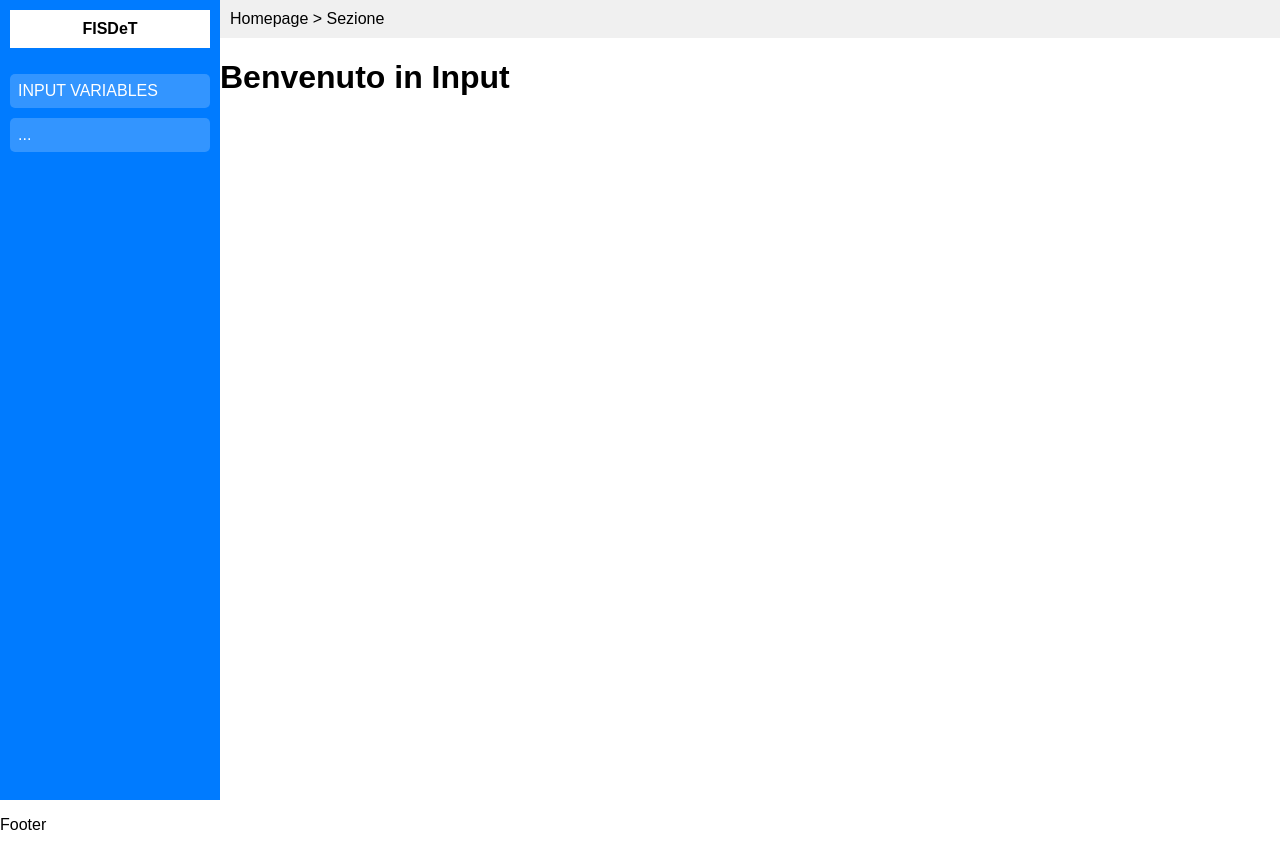
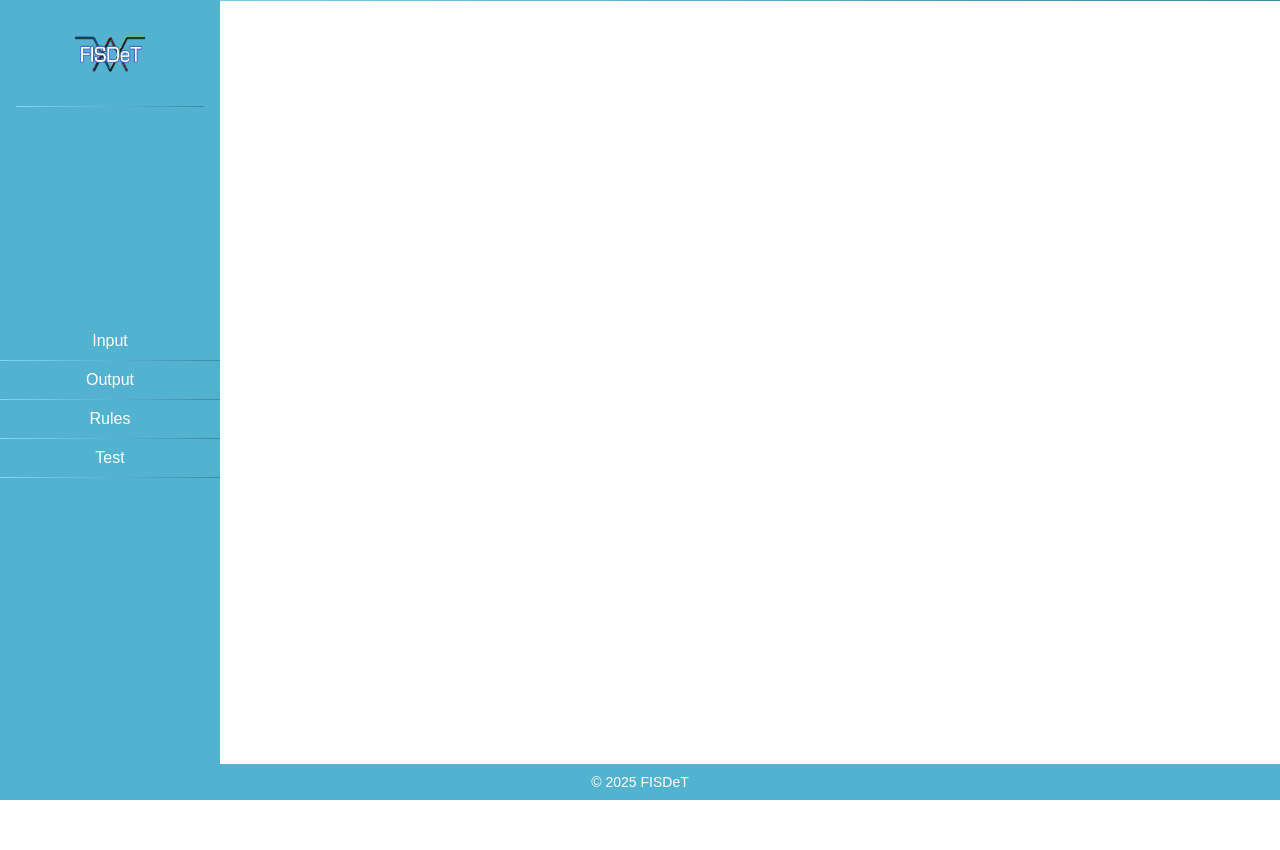
Before and after one commit to Andre56781/fisdet-tesi, a Flask app: page /input/ in a window 1280 px wide. After the commit the page ends 800 px from the top, so only its background shows below. Run offline with Flask 3, Linux system fonts and the light colour scheme.

Commit message:
SideMenu + Logo

```diff
--- a/flaskr/static/css/style.css
+++ b/flaskr/static/css/style.css
@@ -1,91 +1,88 @@
-body, html {
-    margin: 0;
-    padding: 0;
-    font-family: Arial, sans-serif;
+/* Azzeramento dei margini e padding di default */
+* {
+  margin: 0;
+  padding: 0;
+  box-sizing: border-box;
 }
 
-.container {
-    display: flex;
-    height: 100vh;
+body {
+  font-family: Arial, sans-serif;
 }
 
-.sidebar {
-    width: 200px;
-    background: #007BFF;
-    color: white;
-    display: flex;
-    flex-direction: column;
-    padding: 10px;
+/* Sidemenu laterale */
+.sidemenu {
+  position: fixed;
+  width: 220px;
+  height: 100vh;
+  background-color: #52b2cf;
+  padding: 1rem;
+  color: #fff;
+  display: flex;
+  flex-direction: column;
+  align-items: center;
 }
 
-.logo {
-    background: white;
-    color: black;
-    text-align: center;
-    padding: 10px;
-    font-weight: bold;
-    margin-bottom: 10px;
+/* Sezione logo */
+.logo-section {
+  text-align: center;
+  width: 100%;
+  margin-bottom: 1rem;
 }
 
-nav ul {
-    list-style: none;
-    padding: 0;
+.logo-section img {
+  max-width: 70px;
+  height: auto;
 }
 
-nav ul li {
-    margin: 10px 0;
+/* Divider con gradiente */
+.divider {
+  height: 1px;
+  width: 100%;
+  background: linear-gradient(to left, #3a8ba3, #7fd9ff);
 }
 
-nav ul li a {
-    display: flex;
-    align-items: center;
-    color: white;
-    text-decoration: none;
-    padding: 8px;
-    background: rgba(255, 255, 255, 0.2);
-    border-radius: 5px;
+/* Menu di navigazione */
+.nav-menu {
+  position: absolute;
+  top: 50%;
+  transform: translateY(-50%);
+  width: 100%;
 }
 
-nav ul li a:hover {
-    background: rgba(255, 255, 255, 0.4);
+/* Bottoni della navigazione */
+.nav-menu a {
+  display: block;
+  width: 100%;
+  padding: 10px 0;
+  text-align: center;
+  color: #fff;
+  text-decoration: none;
+  border-bottom: 1px solid;
+  border-image: linear-gradient(to left, #3a8ba3, #7fd9ff) 1;
+  transition: background 0.3s;
 }
 
-/* Indicatori colorati */
-.dot {
-    width: 10px;
-    height: 10px;
-    border-radius: 50%;
-    display: inline-block;
-    margin-right: 8px;
+/* Effetto hover */
+.nav-menu a:hover {
+  background: linear-gradient(to left, #3a8ba3, #7fd9ff);
+  color: #fff;
 }
 
-.yellow { background: yellow; }
-.red { background: red; }
-.green { background: green; }
-
-.content {
-    flex-grow: 1;
-    display: flex;
-    flex-direction: column;
+/* Footer fisso in basso */
+.footer {
+  position: absolute;
+  bottom: 0;
+  width: 100%;
+  color: white;
+  background-color: #52b2cf;
+  padding: 10px 0;
+  text-align: center;
+  font-size: 14px;
 }
 
-.breadcrumb {
-    background: #f0f0f0;
-    padding: 10px;
+/* Divider sopra il footer */
+.footer-divider {
+  height: 1px;
+  width: 100%;
+  background: linear-gradient(to left, #3a8ba3, #7fd9ff);
 }
-
-.main-content {
-    flex-grow: 1;
-    background: #d3d3d3;
-    display: flex;
-    align-items: center;
-    justify-content: center;
-    font-size: 24px;
-    font-weight: bold;
-}
-
-.footer {
-    background: #c0c0c0;
-    text-align: center;
-    padding: 10px;
-}
--- a/flaskr/templates/base.html
+++ b/flaskr/templates/base.html
@@ -4,30 +4,34 @@
     <meta charset="UTF-8">
     <meta name="viewport" content="width=device-width, initial-scale=1.0">
     <title>{% block title %}Titolo Pagina{% endblock %}</title>
-    <link rel="stylesheet" href="{{ url_for('static', filename='css/style.css') }}">
+    <link rel="stylesheet" href="{{ url_for('static', filename='/css/style.css') }}">
 </head>
 <body>
-    <div class="container">
-        <aside class="sidebar">
-            <div class="logo">FISDeT</div>
-            <nav>
-                <ul>
-                    <li><a href="#">INPUT VARIABLES</a></li>
-                    <li><a href="#">...</a></li>
-                </ul>
-            </nav>
-        </aside>
 
-        <main class="content">
-            <div class="breadcrumb">Homepage > {% block breadcrumb %}Sezione{% endblock %}</div>
-            <div class="page-content">
-                {% block content %}{% endblock %}
-            </div>
-        </main>
-    </div>
+    <!-- Sidebar -->
+    <aside class="sidemenu">
+        <div class="logo-section">
+          <a href="{{ url_for('index.index') }}"><img src="{{ url_for('static', filename='images/LogoInt.png') }}" alt="Logo"></a>
+        </div>
+        <div class="divider"></div>
+        <nav class="nav-menu">
+          <!-- Bottoni della sidebar -->
+          <a href="/input" class="nav-button">Input</a>
+          <a href="/output" class="nav-button">Output</a>
+          <a href="/rules" class="nav-button">Rules</a>
+          <a href="/test" class="nav-button">Test</a>
+        </nav>
+      </aside>
+    <!-- End Of Sidebar -->
 
-    <footer>
-        <p>Footer</p>
+
+
+    <!-- Footer -->
+    <div class="footer-divider"></div>
+    <footer class="footer">
+        © 2025 FISDeT
     </footer>
+    <!-- End Of Footer -->
+
 </body>
 </html>
```
